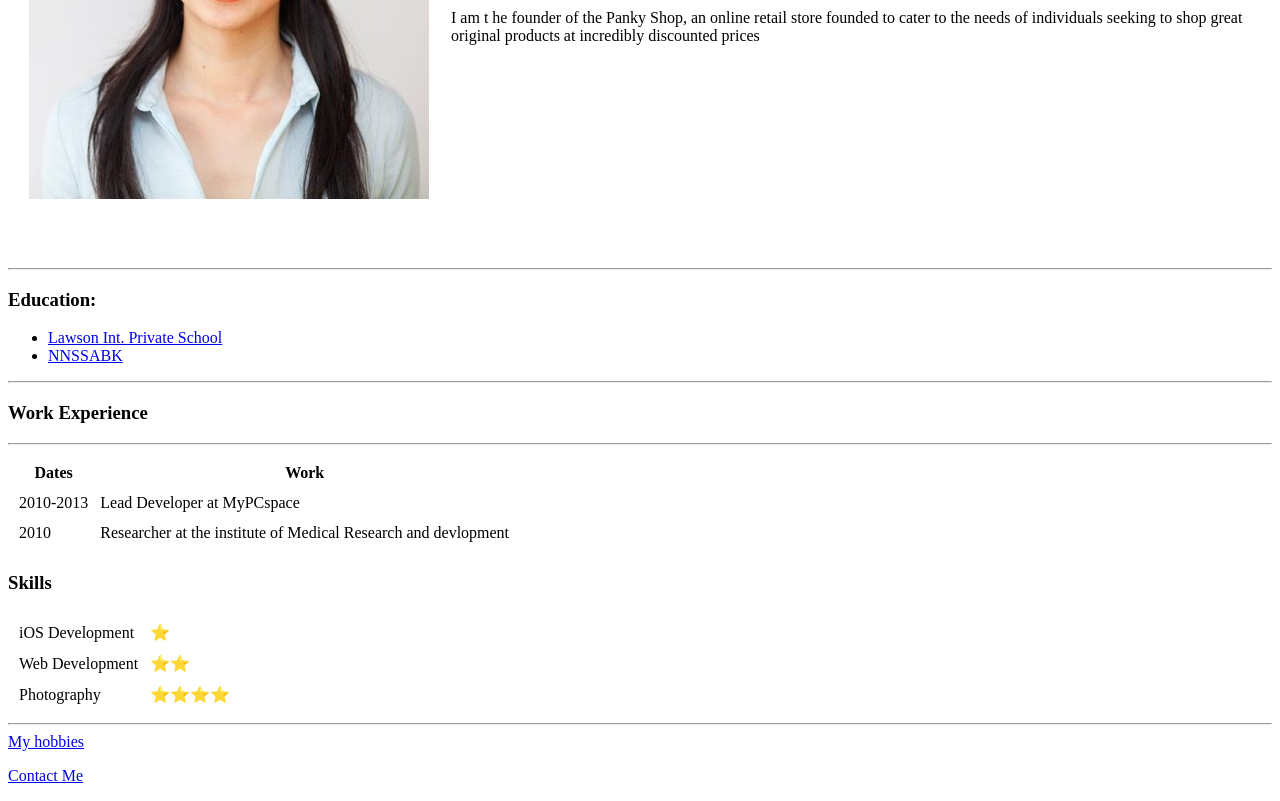
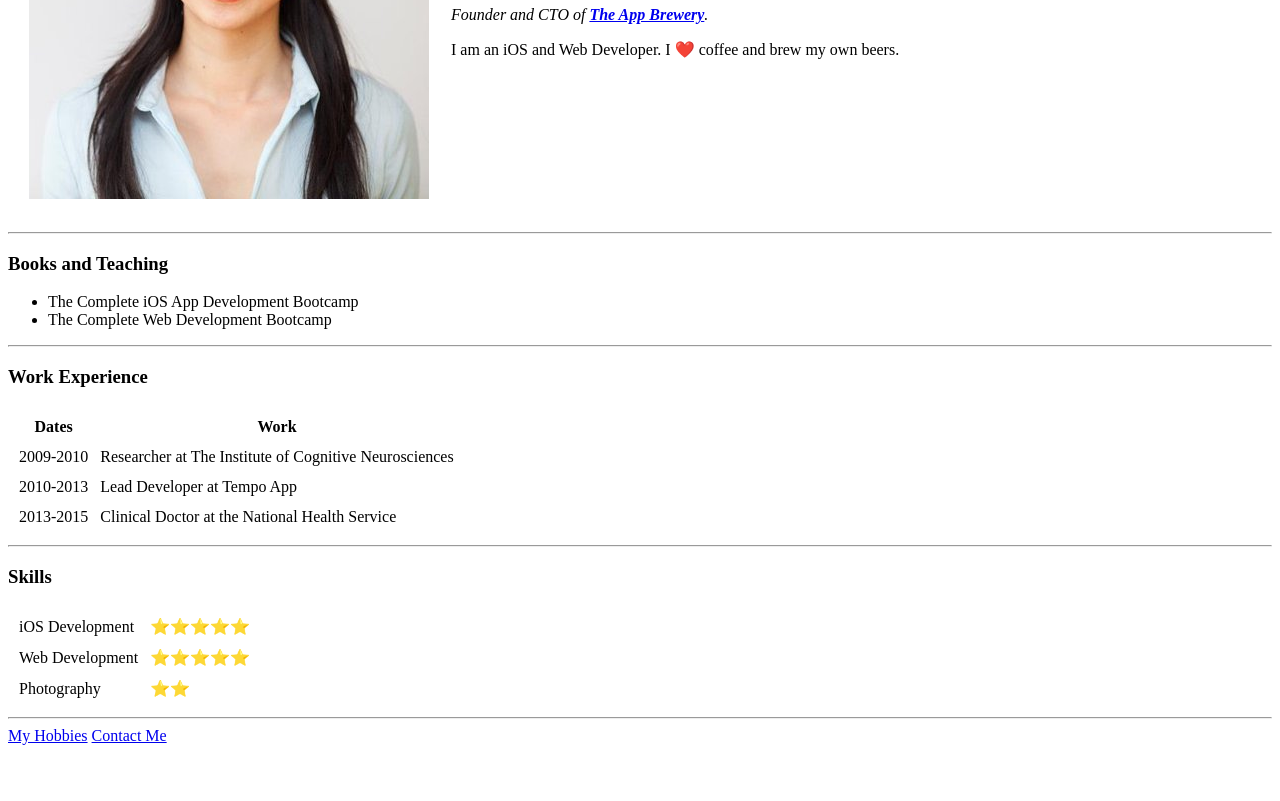
Before and after one commit to aquaburst-stack/cv, a plain HTML site: page index.html in a window 1280 px wide. Shown: the part 230-1031 px from the top of the page. After the commit the page ends 983 px from the top, so only its background shows below. Drawn offline with Linux system fonts and the light colour scheme.

Commit message:
Add files via upload

```diff
--- a/index.html
+++ b/index.html
@@ -1,35 +1,30 @@
 <!DOCTYPE html>
- <html lang="en" dir="ltr">
-
+<html>
   <head>
     <meta charset="utf-8">
-   <title>🙈 Kamal's Personal Site</title>
+    <title>Angela's Personal Site</title>
+    <link rel="stylesheet" href="css/Styles.css">
+    <!-- <link href="https://fonts.googleapis.com/css?family=Montserrat&display=swap" rel="stylesheet"> -->
   </head>
 
   <body>
-   <table cellspacing = "20">
+    <table cellspacing="20">
       <tr>
-      <td> <img src="Angela Yu photo.jpg " alt="My Wife to be profile photo, Angela Yu"> </td>
-      <td> <strong></h1>KAMAL's BABE</h1></strong>
-       <p><em>Co-Founder and CTO of <strong><a href="https://www.appbrewery.co/">the App Brewery.</a></strong> </em ></p>
-       <p> I am t he founder of the Panky Shop, an online retail store founded
-         to cater to the needs of individuals seeking to shop great original
-       products at incredibly discounted prices</p> </td>
+        <td><img src="Angela Yu photo.jpg" alt="angela profile picture"></td>
+        <td><h1>Angela Yu</h1>
+        <p><em>Founder and CTO of <strong><a href="https://www.appbrewery.co/">The App Brewery</a></strong>.</em></p>
+        <p>I am an iOS and Web Developer. I ❤️ coffee and brew my own beers.</p></td>
       </tr>
     </table>
-    <br>
-    <br>
-
     <hr>
-    <h3>Education:</h3>
+    <h3>Books and Teaching</h3>
     <ul>
-      <li><a href="https://alabalawsongroupofschools.sch.ng/">Lawson Int. Private School</a></li>
-      <li><a href="http://nnedu.org/main/">NNSSABK</a></li>
+      <li>The Complete iOS App Development Bootcamp</li>
+      <li>The Complete Web Development Bootcamp</li>
     </ul>
     <hr>
     <h3>Work Experience</h3>
-      <hr>
-<table cellspacing = "10">
+    <table cellspacing="10">
       <thead>
         <tr>
           <th>Dates</th>
@@ -38,37 +33,37 @@
       </thead>
       <tbody>
         <tr>
-  <td>2010-2013</td>
-  <td>Lead Developer at MyPCspace</td>
+          <td>2009-2010</td>
+          <td>Researcher at The Institute of Cognitive Neurosciences</td>
         </tr>
         <tr>
-   <td>2010</td>
-   <td>Researcher at the institute of Medical Research and devlopment </td>
+          <td>2010-2013</td>
+          <td>Lead Developer at Tempo App</td>
+        </tr>
+        <tr>
+          <td>2013-2015</td>
+          <td>Clinical Doctor at the National Health Service</td>
         </tr>
       </tbody>
-  <tfoot>
-  </tfoot>
     </table>
+    <hr>
     <h3>Skills</h3>
-      <table cellspacing = "10">
+    <table cellspacing="10">
       <tr>
         <td>iOS Development</td>
-          <td>⭐</td>
+        <td>⭐️⭐️⭐️⭐️⭐️</td>
       </tr>
       <tr>
         <td>Web Development</td>
-          <td>⭐⭐</td>
+        <td>⭐️⭐️⭐️⭐️⭐️</td>
       </tr>
       <tr>
         <td>Photography</td>
-          <td>⭐⭐⭐⭐</td>
+        <td>⭐️⭐️</td>
       </tr>
     </table>
     <hr>
-<a href="hobbies.html">My hobbies</a>
-<p><a href="Contact Details.html">Contact Me</a></p>
-
-<a download href="https://web.stanford.edu/group/csp/cs21/htmlcheatsheet.pdf"></a>
+    <a href="hobbies.html">My Hobbies</a>
+    <a href="contact Details.html">Contact Me</a>
   </body>
-
 </html>
```
Also changed, not shown: Contact Details.html (+1 -0 lines), hobbies.html (+1 -0 lines). Lines whose indentation alone changed are shown as unchanged.
